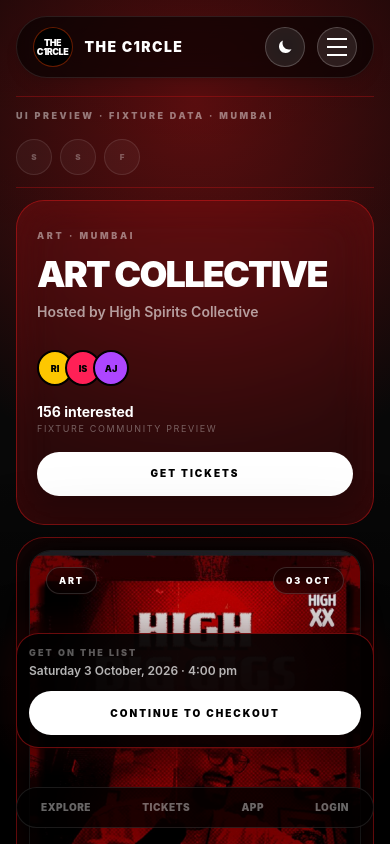
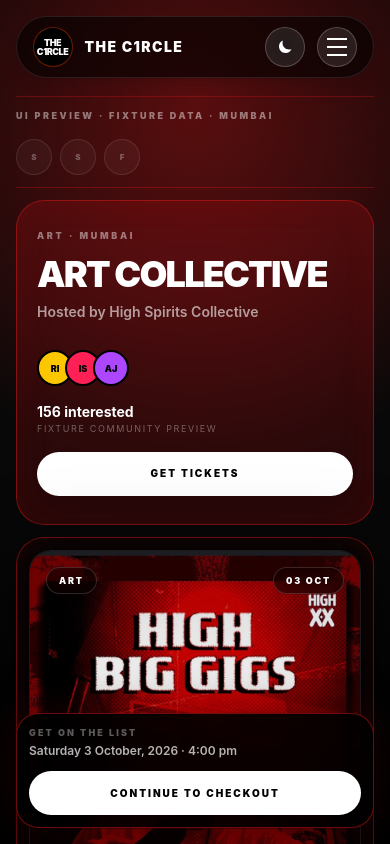
Before and after one commit to thec1rclehost123-cmd/C1RCLE-FRONTEND, a Next.js app in the folder apps/guest-portal/: page /event/art-collective in a window 390 px wide. Shown: the top 844 px of the page. Built offline with nearby package versions, Linux system fonts and the light colour scheme.

Commit message:
fix(guest-portal): streamline booking preview UX

```diff
--- a/apps/guest-portal/src/components/layout/GlobalShell.tsx
+++ b/apps/guest-portal/src/components/layout/GlobalShell.tsx
@@ -6,7 +6,6 @@
 import React from 'react';
 
 import { Footer } from './Footer';
-import { MobileBottomNav } from './MobileBottomNav';
 import { Navbar } from './Navbar';
 import { RitualBackground } from './RitualBackground';
 
@@ -31,9 +30,6 @@
 
       {/* Global Footer (hidden on login page for full-height split view) */}
       {!isLoginPage && <Footer />}
-
-      {/* Mobile Floating Bottom Bar */}
-      <MobileBottomNav />
     </div>
   );
 }
--- a/apps/guest-portal/src/components/layout/MobileBottomNav.tsx
+++ /dev/null
@@ -1,52 +0,0 @@
-'use client';
-
-// FIXTURE_ONLY: Temporary UI development mobile bottom navigation.
-
-import Link from 'next/link';
-import { usePathname } from 'next/navigation';
-import React from 'react';
-
-export function MobileBottomNav() {
-  const pathname = usePathname();
-
-  // Hide mobile bottom nav on authentication pages
-  if (pathname === '/login' || pathname === '/signup' || pathname === '/auth') {
-    return null;
-  }
-
-  const navItems = [
-    { label: 'Explore', href: '/explore' },
-    { label: 'Tickets', href: '/tickets' },
-    { label: 'App', href: '/app' },
-    { label: 'Login', href: '/login' },
-  ];
-
-  return (
-    <nav className="fixed bottom-4 left-4 right-4 z-50 md:hidden">
-      <div className="rounded-full border border-white/10 bg-black/80 backdrop-blur-2xl px-6 py-3 shadow-[0_20px_40px_-10px_rgba(0,0,0,0.8)]">
-        <ul className="flex items-center justify-between">
-          {navItems.map((item) => {
-            const isActive = pathname === item.href;
-            return (
-              <li key={item.href}>
-                <Link
-                  href={item.href}
-                  className={`flex flex-col items-center gap-1 transition-colors ${
-                    isActive ? 'text-white' : 'text-white/40 hover:text-white'
-                  }`}
-                >
-                  <span className="text-[10px] font-black uppercase tracking-wider">
-                    {item.label}
-                  </span>
-                  {isActive && (
-                    <span className="h-1 w-4 rounded-full bg-[#FF4400]" />
-                  )}
-                </Link>
-              </li>
-            );
-          })}
-        </ul>
-      </div>
-    </nav>
-  );
-}
--- a/apps/guest-portal/src/components/layout/Navbar.tsx
+++ b/apps/guest-portal/src/components/layout/Navbar.tsx
@@ -20,7 +20,9 @@
         <Link href="/" className="group flex items-center gap-3">
           <div className="relative flex h-10 w-10 shrink-0 items-center justify-center overflow-hidden rounded-full border border-[#FF4400]/40 bg-black text-white transition-all duration-500 group-hover:rotate-180 group-hover:border-[#FF4400]">
             <span className="text-[9px] font-black tracking-tighter leading-none text-center">
-              THE<br />C1RCLE
+              THE
+              <br />
+              C1RCLE
             </span>
           </div>
           <span className="text-sm font-black tracking-widest uppercase text-white group-hover:text-[#FF4400] transition-colors">
@@ -62,9 +64,15 @@
             }}
             className="flex h-10 w-10 flex-col items-center justify-center gap-1.5 rounded-full bg-white/10 border border-white/20 lg:hidden text-white"
           >
-            <span className={`h-0.5 w-5 bg-white transition-transform ${mobileMenuOpen ? 'rotate-45 translate-y-[5px]' : ''}`} />
-            <span className={`h-0.5 w-5 bg-white transition-opacity ${mobileMenuOpen ? 'opacity-0' : ''}`} />
-            <span className={`h-0.5 w-5 bg-white transition-transform ${mobileMenuOpen ? '-rotate-45 -translate-y-[5px]' : ''}`} />
+            <span
+              className={`h-0.5 w-5 bg-white transition-transform ${mobileMenuOpen ? 'rotate-45 translate-y-[5px]' : ''}`}
+            />
+            <span
+              className={`h-0.5 w-5 bg-white transition-opacity ${mobileMenuOpen ? 'opacity-0' : ''}`}
+            />
+            <span
+              className={`h-0.5 w-5 bg-white transition-transform ${mobileMenuOpen ? '-rotate-45 -translate-y-[5px]' : ''}`}
+            />
           </button>
         </div>
       </nav>
@@ -80,7 +88,12 @@
                 onClick={() => {
                   setMobileMenuOpen(false);
                 }}
-                className="text-3xl font-black uppercase text-white hover:text-[#FF4400] transition-colors tracking-tight"
+                aria-current={pathname.startsWith(link.href) ? 'page' : undefined}
+                className={`text-3xl font-black uppercase transition-colors tracking-tight ${
+                  pathname.startsWith(link.href)
+                    ? 'text-[#FF4400]'
+                    : 'text-white hover:text-[#FF4400]'
+                }`}
               >
                 {link.label}
               </Link>
--- a/apps/guest-portal/src/features/booking/components/CheckoutFlowClient.tsx
+++ b/apps/guest-portal/src/features/booking/components/CheckoutFlowClient.tsx
@@ -205,7 +205,7 @@
               </button>
               <button
                 type="button"
-                disabled={!attendee.name.trim() || !attendee.email.includes('@')}
+                disabled={!attendee.name.trim() || !attendee.email.trim()}
                 onClick={() => {
                   setStep(3);
                 }}
--- a/apps/guest-portal/src/features/event-detail/components/EventDetailView.tsx
+++ b/apps/guest-portal/src/features/event-detail/components/EventDetailView.tsx
@@ -221,7 +221,7 @@
         </div>
       </div>
 
-      <div className="fixed inset-x-0 bottom-24 z-40 px-4 md:bottom-4">
+      <div className="fixed inset-x-0 bottom-4 z-40 px-4">
         <div
           className={`mx-auto flex max-w-3xl flex-col gap-3 rounded-[1.4rem] border bg-black/90 p-3 backdrop-blur-2xl sm:flex-row sm:items-center sm:justify-between sm:rounded-full sm:pl-6 ${accent.borderStrong} ${accent.stickyShadow}`}
         >
```
Also changed, not shown: apps/guest-portal/src/features/booking/components/ConfirmationView.tsx (+23 -27 lines), 2 other files (tests, documents, lock files or other folders).
